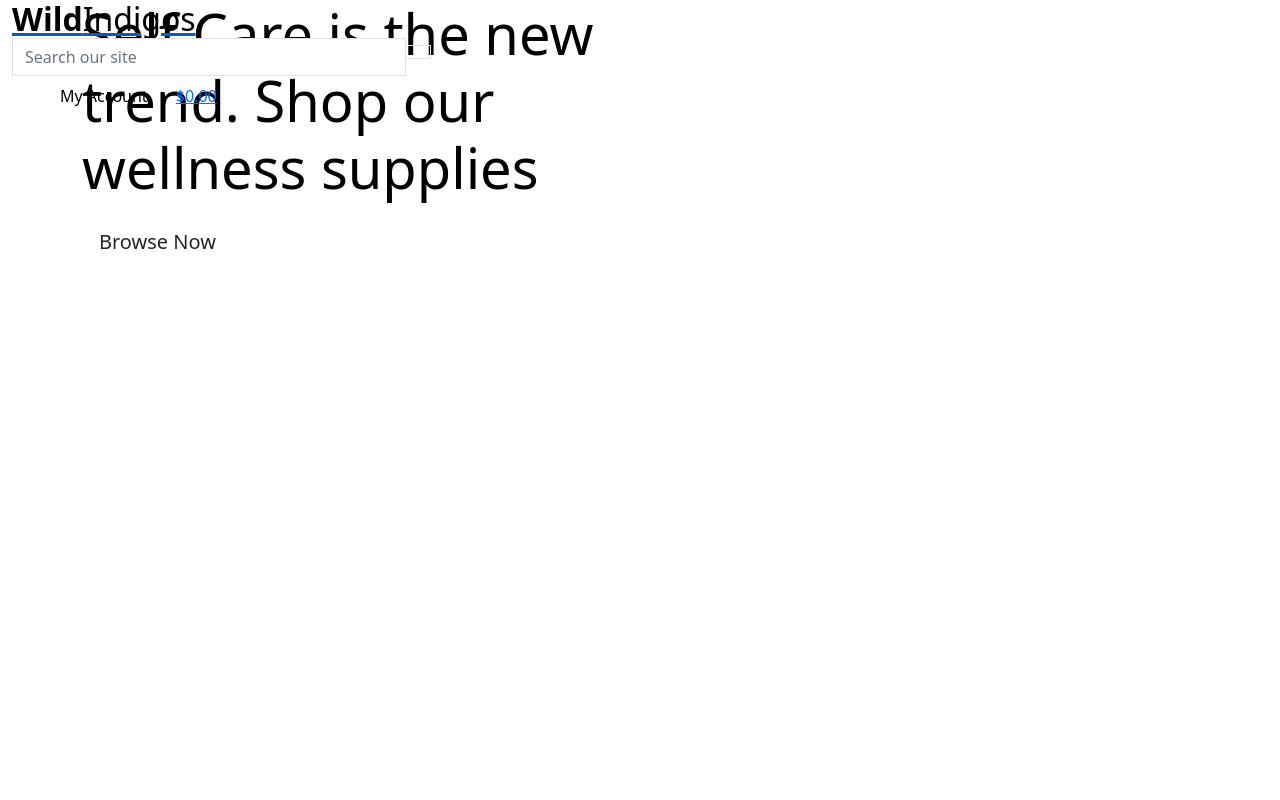
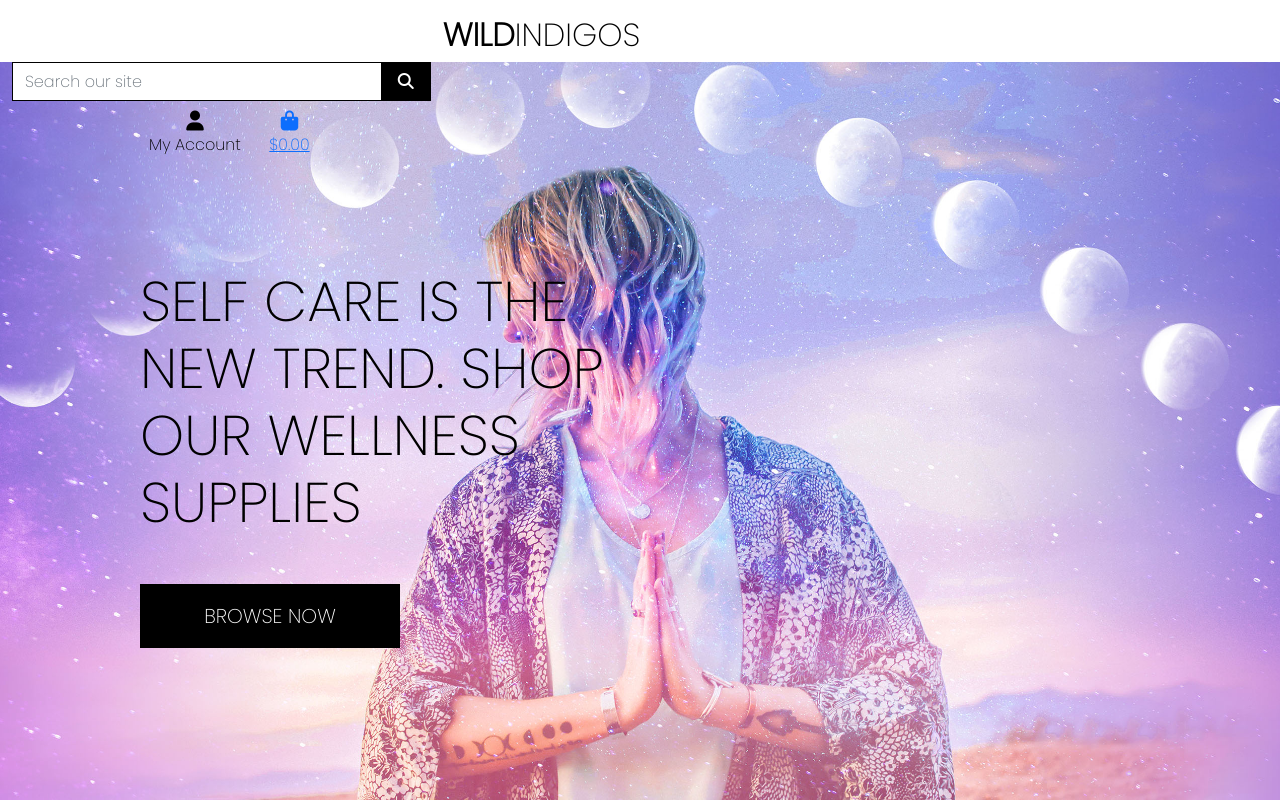
Before and after one commit to susanmarie87/Wild_Boutique, a Django app: page / in a window 1280 px wide. Run offline with Django 3.2, Linux system fonts and the light colour scheme; some libraries are stand-ins or nearby versions.

Commit message:
Add header

```diff
--- a/home/templates/home/index.html
+++ b/home/templates/home/index.html
@@ -4,19 +4,22 @@
 {% block page_header %}
 <div class="container header-container">
     <div class="row">
-        <div class="col">
-
-        </div>
+        <div class="col"></div>
     </div>
 </div>
 {% endblock %}
+
 {% block content %}
 <div class="container h-100">
     <div class="row h-100">
-        <div class="col-7 col-md-6">
-            <h1 class="display-4 logo-font text-black">Self Care is the new trend. Shop our wellness supplies</h1>
-            <div>
-                <a href="" class="shop-now-button btn btn-lg rounded-0 text-uppercasae py-3">Browse Now</a>
+        <div class="col-7 col-md-6 my-auto">
+            <h1 class="display-4 logo-font text-black">
+                Self Care is the new trend. Shop our wellness supplies
+            </h1>
+            <div class="my-5">
+                <h4>
+                <a href="" class="shop-now-button btn btn-lg rounded-0 text-uppercase py-3">Browse Now</a>
+            </h4>
             </div>
         </div>
     </div>
--- /dev/null
+++ b/static/css/base.css
@@ -0,0 +1,81 @@
+html {
+    height: 100%;
+}
+
+body {
+    background: url('/media/moonmed.jpg') no-repeat center center fixed;
+    background-size: cover;
+    height: calc(100vh - 164px);
+    color: #555;
+    font-family: 'Poppins';
+}
+
+/* from Bulma */
+.icon {
+    align-items: center;
+    display: inline-flex;
+    justify-content: center;
+    height: 1.5rem;
+    width: 1.5rem;
+}
+
+.logo-font {
+    text-transform: uppercase;
+}
+
+.main-logo-link {
+    width: fit-content;
+}
+
+.shop-now-button {
+    background: black;
+    color: white;
+    min-width: 260px;
+}
+
+.btn-black {
+    background: black;
+    color: white;
+}
+
+.shop-now-button:hover,
+.shop-now-button:active,
+.shop-now-button:focus,
+.btn-black:hover,
+.btn-black:active,
+.btn-black:focus {
+    background: #222;
+    color: white;
+}
+
+.text-black {
+    color: #000 !important;
+}
+
+.border-black {
+    border: 1px solid black !important;
+}
+
+/* -------------------------------- Media Queries */
+
+/* Slightly larger container on xl screens */
+@media (min-width: 1200px) {
+  .container {
+    max-width: 80%;
+  }
+}
+
+/* fixed top navbar only on medium and up */
+@media (min-width: 992px) {
+    .fixed-top-desktop-only {
+        position: fixed;
+        top: 0;
+        right: 0;
+        left: 0;
+        z-index: 1030;
+    }
+
+    .header-container {
+        padding-top: 164px;
+    }
+}
--- a/templates/base.html
+++ b/templates/base.html
@@ -16,13 +16,16 @@
 
     {% block corecss %}
     <link href="https://cdn.jsdelivr.net/npm/bootstrap@5.1.3/dist/css/bootstrap.min.css" rel="stylesheet"
-        integrity="sha384-1BmE4kWBq78iYhFldvKuhfTAU6auU8tT94WrHftjDbrCEXSU1oBoqyl2QvZ6jIW3" crossorigin="anonymous">
+    integrity="sha384-1BmE4kWBq78iYhFldvKuhfTAU6auU8tT94WrHftjDbrCEXSU1oBoqyl2QvZ6jIW3" crossorigin="anonymous">
+    <link href="https://fonts.googleapis.com/css2?family=Poppins:wght@200&display=swap" rel="stylesheet">
+    <link rel="stylesheet" href="{% static 'css/base.css' %}">
     {% endblock%}
 
     {% block extra_css %}
     {% endblock %}
 
     {% block corejs %}
+    <script src="https://kit.fontawesome.com/3007ce7d73.js" crossorigin="anonymous"></script>
     <script src="https://code.jquery.com/jquery-3.4.1.slim.min.js"
         integrity="sha384-J6qa4849blE2+poT4WnyKhv5vZF5SrPo0iEjwBvKU7imGFAV0wwj1yYfoRSJoZ+n" crossorigin="anonymous">
     </script>
@@ -42,9 +45,9 @@
 
 <body>
     <header class="container-fluid fixed-top">
-        <div class="row">
-            <div class="col-12 col-lg-4 my-auto py-1 py-lg-0 text-center-lg-left"></div>
-            <a href="{% url 'home' %}" class="nav-link-main-logo-link">
+        <div id="topnav" class="row bg-white pt-lg-2 d-none d-lg-flex">
+            <div class="col-12 col-lg-4 my-auto py-1 py-lg-0 text-center text-lg-left"></div>
+            <a href="{% url 'home' %}" class="nav-link main-logo-link">
                 <h2 class="logo-font text-black my-0"><strong>Wild</strong>Indigos</h2>
             </a>
         </div>
@@ -64,7 +67,7 @@
             </form>
         </div>
         <div class="col-12 col-lg-4 my-auto py-1 py-lg-0">
-            <ul class="list-inline-item dropdown">
+            <ul class="list-inline list-unstyled text-center text-lg-right my-0">
                 <li class="list-inline-item dropdown">
                     <a class="text-black nav-link" href="#" id="user-options" data-toggle="dropdown"
                         aria-haspopup="true" aria-expanded="false">
--- a/wild_boutique/settings.py
+++ b/wild_boutique/settings.py
@@ -152,3 +152,9 @@ STATIC_URL = '/static/'
 # https://docs.djangoproject.com/en/3.2/ref/settings/#default-auto-field
 
 DEFAULT_AUTO_FIELD = 'django.db.models.BigAutoField'
+
+STATIC_URL = '/static/'
+STATICFILES_DIRS = (os.path.join(BASE_DIR, 'static'),)
+
+MEDIA_URL = '/media/'
+MEDIA_ROOT = os.path.join(BASE_DIR, 'media')
--- a/wild_boutique/urls.py
+++ b/wild_boutique/urls.py
@@ -15,9 +15,11 @@ Including another URLconf
 """
 from django.contrib import admin
 from django.urls import path, include
+from django.conf import settings
+from django.conf.urls.static import static
 
 urlpatterns = [
     path('admin/', admin.site.urls),
     path('accounts/', include('allauth.urls')),
     path('', include('home.urls')),
-]
+] + static(settings.MEDIA_URL, document_root=settings.MEDIA_ROOT)
```
Also changed, not shown: media/moonmed.jpg (added).
